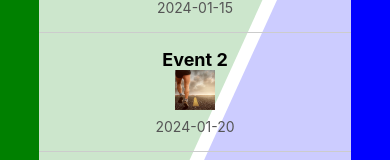
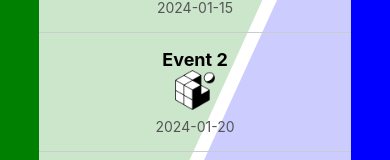
Before and after one commit to micciu1/reactapp, a React Native app: screen / in a window 390 px wide. Shown: the part 258-418 px from the top of the page. Built offline with nearby package versions, Linux system fonts and the light colour scheme.

Commit message:
repaired listImage

```diff
--- a/App.js
+++ b/App.js
@@ -6,11 +6,9 @@ import EventItem from './src/EventItem';
 import { SafeAreaView, SafeAreaProvider } from 'react-native-safe-area-context';
 
 
-
-
 const eventsData = [
-  { id: '1', title: 'Event 1', date: '2024-01-15' },
-  { id: '2', title: 'Event 2', date: '2024-01-20' },
+  { id: '1', title: 'Event 1', date: '2024-01-15' , imagege: require("./assets/imagetest1.png")},
+  { id: '2', title: 'Event 2', date: '2024-01-20' , imagege: require("./assets/favicon.png")},
 
 ];
 
@@ -28,7 +26,7 @@ export default function App() {
         renderItem={({ item }) => (
           <View style={styles.eventItem}>
             <Text style={styles.title}>{item.title}</Text>
-            <Image source={require("./assets/imagetest1.png")} style={styles.eventImage}/>
+            <Image source={item.imagege} style={styles.eventImage}/>
             <Text style={styles.date}>{item.date}</Text>
           </View>
         )}
--- a/src/EventItem.js
+++ b/src/EventItem.js
@@ -1,4 +1,3 @@
-import React from 'react';
 import { View, Text, StyleSheet } from 'react-native';
 
 const EventItem = ({ title, date }) => {
```
